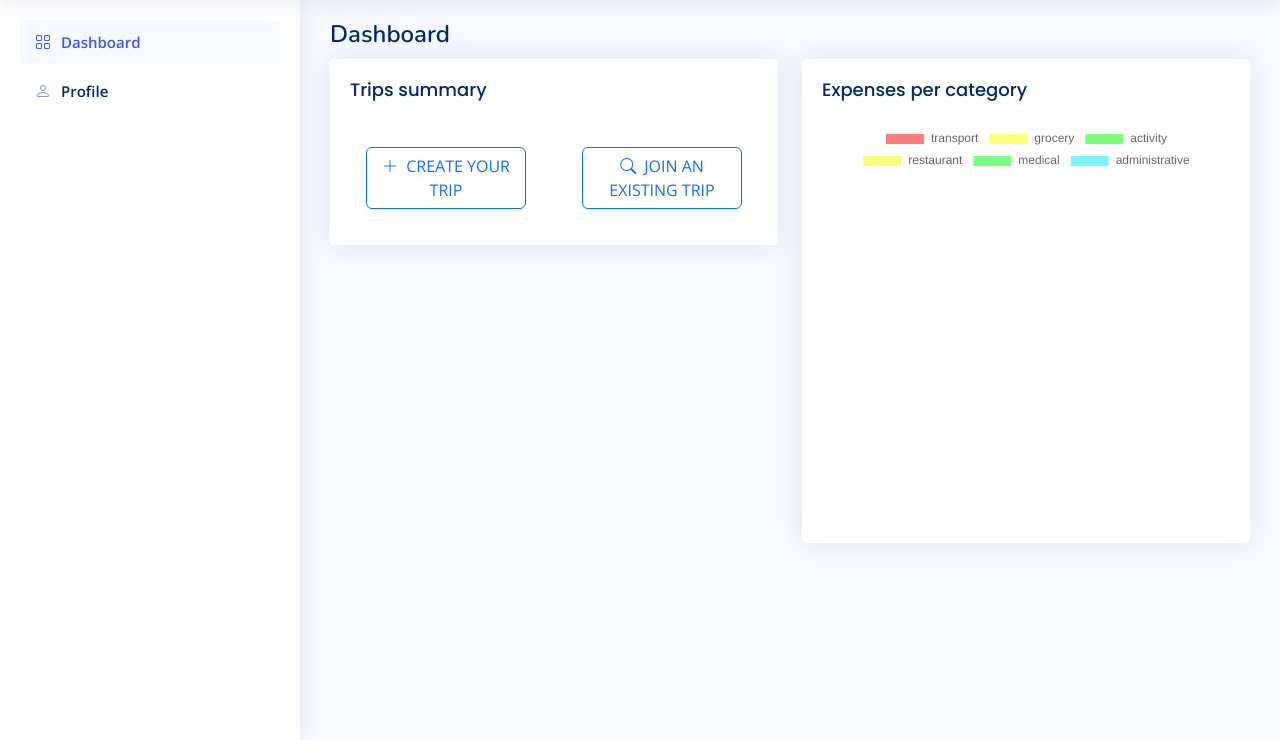
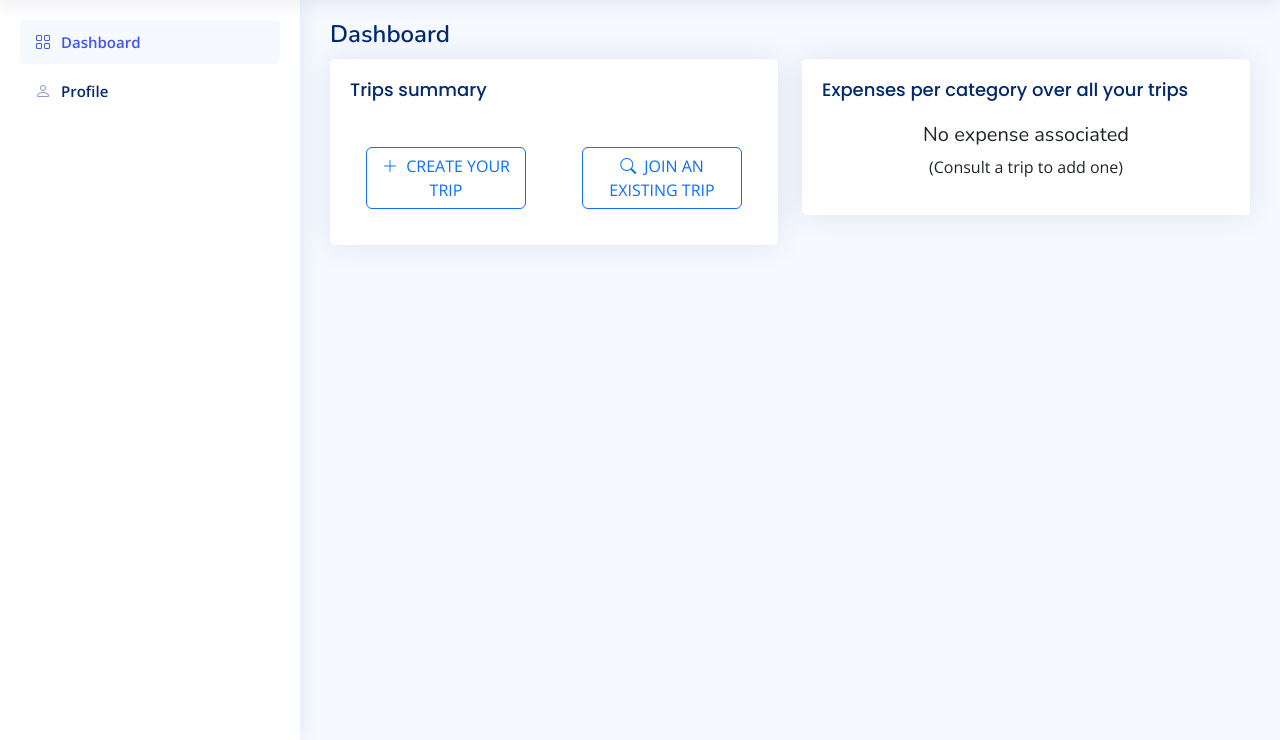
Before and after one commit to AntoineLBT/travel_budget, a Django app: page /dashboard in a window 1280 px wide. Shown: the part 60-800 px from the top of the page. Run offline with Django 4.2, Linux system fonts and the light colour scheme; the visitor is signed in with stand-in values (Sample User, id 1); some libraries are stand-ins or nearby versions.

Commit message:
Handle no expenses for chart

```diff
--- a/www/templates/dashboard.html
+++ b/www/templates/dashboard.html
@@ -78,7 +78,7 @@
                     </div>
                     <div class="col-6">
                         <div class="d-grid gap-2 m-3">
-                            <a class="btn btn-outline-primary" href="/create_trip">
+                            <a class="btn btn-outline-primary" href="#">
                                 <i class="bi bi-search me-1"></i>
                                 <text class="text font-weight-bold text-uppercase mb-1">
                                     Join an existing trip
@@ -93,8 +93,15 @@
     <div class="col-lg-6">
         <div class="card">
             <div class="card-body">
-                <h5 class="card-title">Expenses per category</h5>
+                <h5 class="card-title">Expenses per category over all your trips</h5>
+                {% if data|any_data %}
                 <canvas id="expensesByCategory" style="max-height: 400px; display: block; box-sizing: border-box; height: 400px; width: 1040px;" width="1040" height="400"></canvas>
+                {% else %}
+                <span class="text-center">
+                    <h5>No expense associated</h5>
+                    <p>(Consult a trip to add one)</p>
+                </span>
+                {% endif %}
             </div>
         </div>
     </div>
--- a/www/templatetags/custom_tags.py
+++ b/www/templatetags/custom_tags.py
@@ -6,3 +6,8 @@
 @register.filter(name="get_color")
 def get_color(colors: list, index: int):
     return colors[index]
+
+
+@register.filter(name="any_data")
+def any_data(data: list):
+    return any(data)
```
Also changed, not shown: www/tests/test_delete_trip.py (+1 -2 lines), www/views.py (+2 -7 lines).
